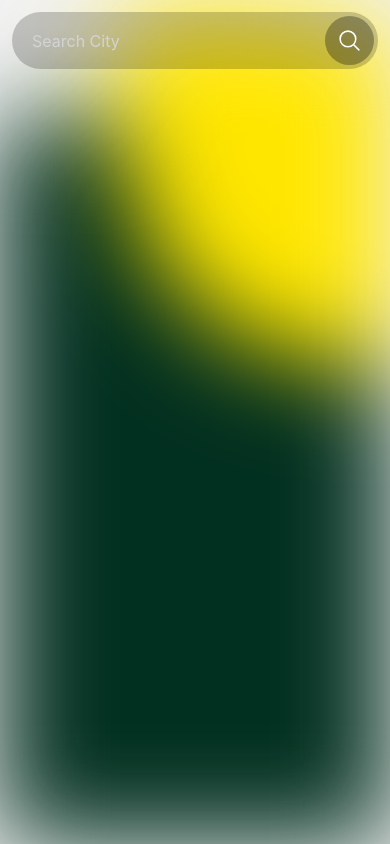
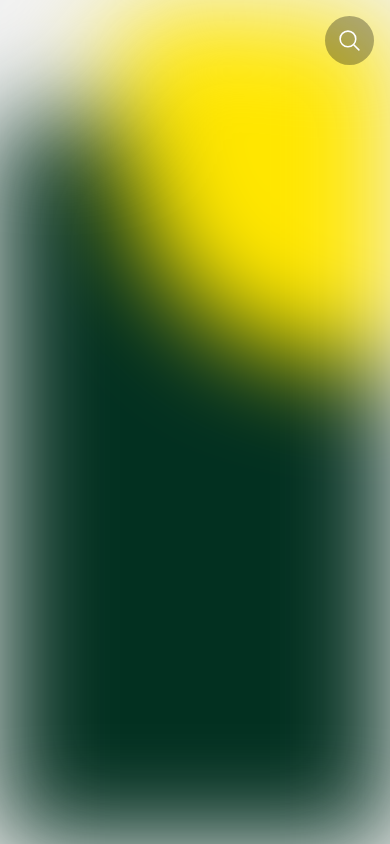
Before and after one commit to talhaonder/weatherApp, a React Native app: screen /Home in a window 390 px wide. Built offline with nearby package versions, Linux system fonts and the light colour scheme.

Commit message:
add-search-bar-things

```diff
--- a/screens/HomeScreen.js
+++ b/screens/HomeScreen.js
@@ -1,40 +1,74 @@
+import React, { useState } from "react";
 import { View, Text, SafeAreaView, StatusBar, Image, TextInput, TouchableOpacity } from "react-native";
-import React from "react";
 import { theme } from "../theme";
-
-import { MagnifyingGlassIcon } from "react-native-heroicons/outline";
-
+import { MagnifyingGlassIcon, MapPinIcon } from "react-native-heroicons/outline";
 
 export default function HomeScreen() {
+    const [showSearch, toggleSearch] = useState(false);
+    const [locations, setLocations] = useState([1, 2, 3]);
+
+    const handleLocation = (loc) => {
+        console.log('location: ', loc);
+    }
+
     return (
-        <View style={{ flex: 1, position: 'relative' }}>
+        <View style={{ flex: 1 }}>
             <StatusBar />
-            <Image blurRadius={50} source={require('../assets/image/bg.png')}
-                style={{ position: 'absolute', height: '100%', width: '100%' }} />
-            <SafeAreaView
-            style={{flex: 1}}
-            >
-                <View
-                style={{height: "7%", position: "relative", padding: 12,}}
-                >
-                    <View
-                    style={{ flexDirection: 'row',
+            <Image blurRadius={50} source={require('../assets/image/bg.png')} style={{ position: 'absolute', height: '100%', width: '100%' }} />
+            <SafeAreaView style={{ flex: 1 }}>
+                <View style={{ height: 70, padding: 12 }}>
+                    <View style={{
+                        flexDirection: 'row',
                         justifyContent: 'flex-end',
                         alignItems: 'center',
                         borderRadius: 999,
-                    backgroundColor: theme.bgWhite(0.2)  }}>
+                        backgroundColor: showSearch ? theme.bgWhite(0.2) : 'transparent'
+                    }}>
+                        {showSearch ? (
                             <TextInput
                                 placeholder="Search City"
                                 placeholderTextColor={'lightgray'}
-                            style={{ flex: 1, fontSize: 16, color: 'white', paddingLeft:16, margin:4, }}
+                                style={{ flex: 1, fontSize: 16, color: 'white', paddingLeft: 16, margin: 4 }}
                             />
+                        ) : null}
+
                         <TouchableOpacity
+                            onPress={() => toggleSearch(!showSearch)}
                             style={{ backgroundColor: theme.bgWhite(0.3), borderRadius: 999, padding: 12, margin: 4 }}>
-                        <MagnifyingGlassIcon size="25" color= "white"  />
+                            <MagnifyingGlassIcon size={25} color="white" />
                         </TouchableOpacity>
                     </View>
+
+                    {locations.length > 0 && showSearch ? (
+                        <View style={{
+                            position: 'absolute',
+                            width: '100%',
+                            backgroundColor: '#ccc',
+                            top: 70,
+                            borderRadius: 20,
+                            marginTop: 9,
+                            marginLeft: 9
+                        }}>
+                            {locations.map((loc, index) => (
+                                <TouchableOpacity
+                                onPress={() => handleLocation(loc)}
+                                key={index}
+                                style={{
+                                    flexDirection: "row",
+                                    alignItems: "center",
+                                    borderBottomWidth: index + 1 !== locations.length ? 2 : 0,
+                                    borderBottomColor: "gray",
+                                    padding: 20,
+                                }}>
+                                <MapPinIcon size={20} color="gray" />
+                                <Text style={{ color: 'black', fontSize: 16, marginLeft: 2 }}>London, United Kingdom</Text>
+                                </TouchableOpacity>
+
+                            ))}
+                        </View>
+                    ) : null}
                 </View>
             </SafeAreaView>
         </View>
-    )
+    );
 }
```
Lines whose indentation alone changed are shown as unchanged.
